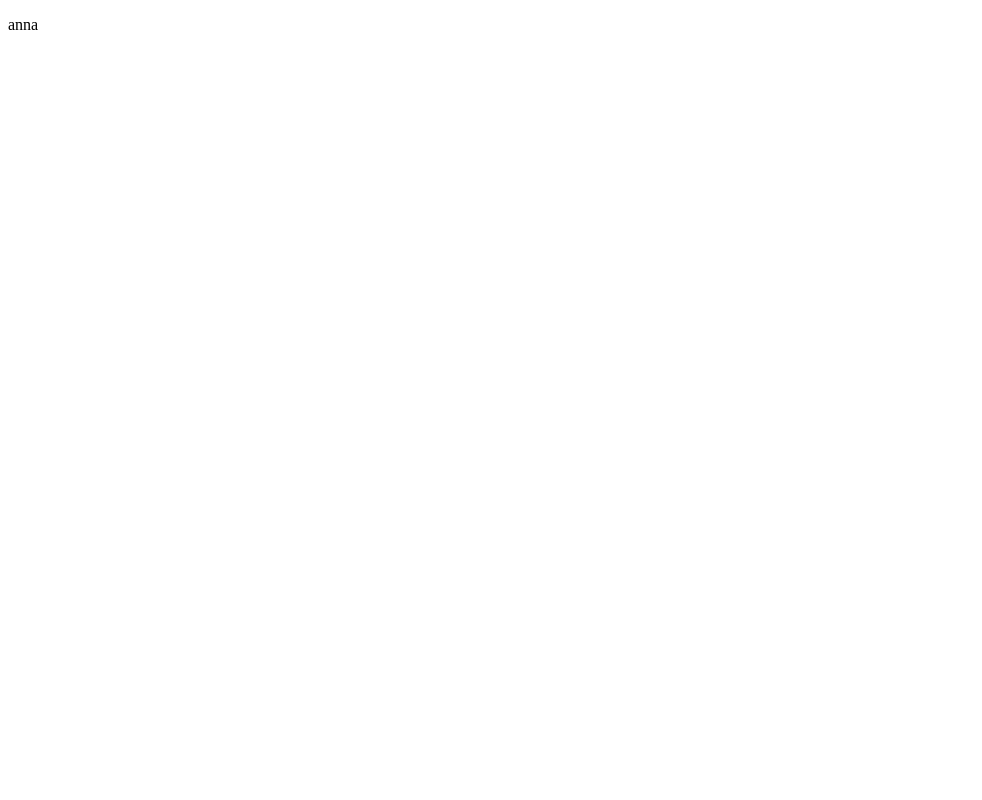
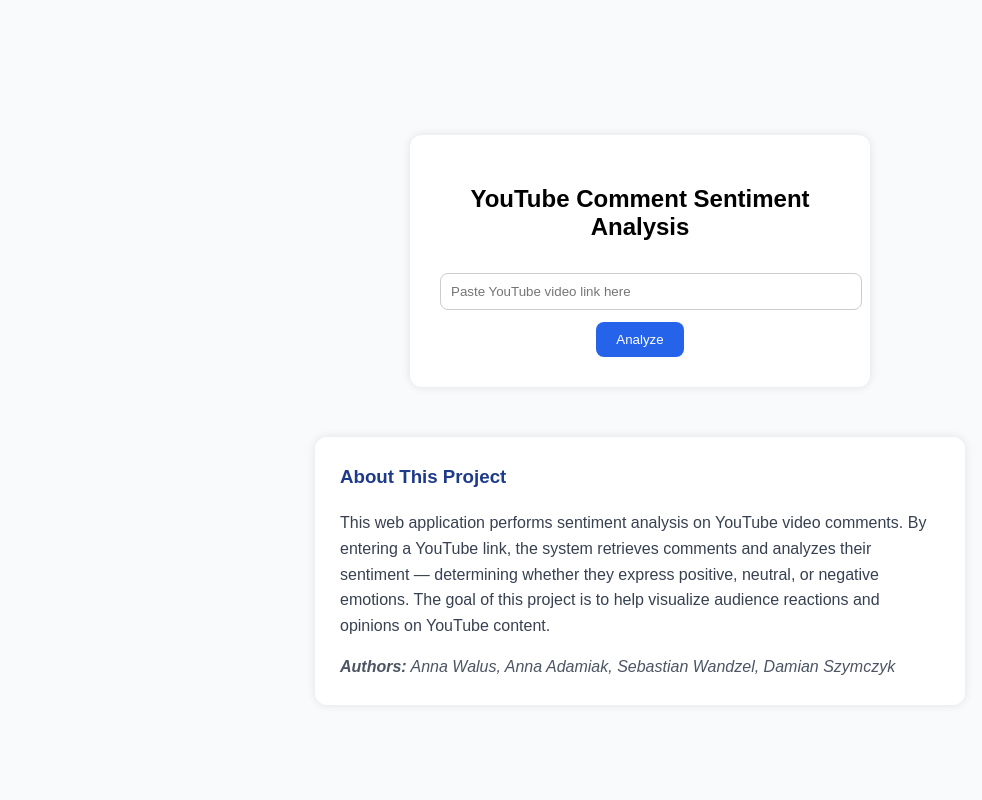
Before and after one commit to Shizo15/Sensitivity-analysis, a Django app: page / in a window 1280 px wide. Before the commit the part shown is almost empty. Shown: the whole page, without its empty margins (0-982 px from the left). Run offline with Django 5.2, Linux system fonts and the light colour scheme.

Commit message:
feat: implement main page interface

```diff
--- a/SensitivityAnalysis/SensitivityAnalysis/urls.py
+++ b/SensitivityAnalysis/SensitivityAnalysis/urls.py
@@ -20,5 +20,5 @@
 from dashboard import views
 urlpatterns = [
     path('admin/', admin.site.urls),
-    path('', views.main ),
+    path('', views.sentiment_dashboard),
 ]
--- a/SensitivityAnalysis/dashboard/templates/main.html
+++ b/SensitivityAnalysis/dashboard/templates/main.html
@@ -2,9 +2,151 @@
 <html lang="en">
 <head>
     <meta charset="UTF-8">
-    <title>Title</title>
+    <title>YouTube Sentiment Analysis</title>
+    <style>
+        body {
+            font-family: Arial, sans-serif;
+            background-color: #f9fafb;
+            display: flex;
+            flex-direction: column;
+            justify-content: center;
+            align-items: center;
+            min-height: 100vh;
+            margin: 0;
+        }
+        .container {
+            background: white;
+            padding: 30px;
+            border-radius: 12px;
+            box-shadow: 0 0 10px rgba(0,0,0,0.1);
+            width: 400px;
+            text-align: center;
+            margin-top: 40px;
+        }
+        input[type="text"] {
+            width: 100%;
+            padding: 10px;
+            margin: 12px 0;
+            border-radius: 8px;
+            border: 1px solid #ccc;
+        }
+        button {
+            background-color: #2563eb;
+            color: white;
+            border: none;
+            padding: 10px 20px;
+            border-radius: 8px;
+            cursor: pointer;
+        }
+        button:hover {
+            background-color: #1d4ed8;
+        }
+        .message {
+            margin-top: 10px;
+            padding: 8px;
+            border-radius: 6px;
+            transition: opacity 0.5s ease-in-out;
+        }
+        .success {
+            background-color: #dcfce7;
+            color: #166534;
+        }
+        .error {
+            background-color: #fee2e2;
+            color: #991b1b;
+        }
+
+        /* --- Sekcja "About" --- */
+        .about {
+            margin-top: 50px;
+            padding: 25px;
+            background: white;
+            border-radius: 12px;
+            width: 600px;
+            box-shadow: 0 0 10px rgba(0,0,0,0.1);
+            text-align: left;
+            line-height: 1.6;
+        }
+        .about h3 {
+            margin-top: 0;
+            color: #1e3a8a;
+        }
+        .about p {
+            color: #374151;
+        }
+        .authors {
+            margin-top: 15px;
+            font-style: italic;
+            color: #4b5563;
+        }
+    </style>
 </head>
 <body>
-        <p>{{ nazwa }}</p>
+    <div class="container">
+        <h2>YouTube Comment Sentiment Analysis</h2>
+
+        <!-- Django wiadomosci -->
+        {% if messages %}
+            {% for message in messages %}
+                <div class="message {% if message.tags %}{{ message.tags }}{% endif %}">
+                    {{ message }}
+                </div>
+            {% endfor %}
+        {% endif %}
+
+        <!-- Formularz YouTube -->
+        <form method="POST" onsubmit="return validateForm()">
+            {% csrf_token %}
+            <input type="text" id="youtube_link" name="youtube_link" placeholder="Paste YouTube video link here" required>
+            <button type="submit">Analyze</button>
+        </form>
+    </div>
+
+    <!-- Sekcja o aplikacji -->
+    <div class="about">
+        <h3>About This Project</h3>
+        <p>
+            This web application performs sentiment analysis on YouTube video comments.
+            By entering a YouTube link, the system retrieves comments and analyzes their sentiment
+            — determining whether they express positive, neutral, or negative emotions.
+            The goal of this project is to help visualize audience reactions and opinions on YouTube content.
+        </p>
+
+        <div class="authors">
+            <strong>Authors:</strong> Anna Walus, Anna Adamiak, Sebastian Wandzel, Damian Szymczyk
+        </div>
+    </div>
+
+    <script>
+        // Walidacja linku
+        function validateForm() {
+            const link = document.getElementById('youtube_link').value.trim();
+            const ytPattern = /^(https?:\/\/)?(www\.)?(youtube\.com|youtu\.be)\//;
+            const existingError = document.getElementById('error-message');
+
+            if (existingError) existingError.remove();
+
+            if (!ytPattern.test(link)) {
+                const container = document.querySelector('.container');
+                const errorDiv = document.createElement('div');
+                errorDiv.id = 'error-message';
+                errorDiv.className = 'message error';
+                errorDiv.textContent = 'Please enter a valid YouTube link.';
+                container.insertBefore(errorDiv, container.querySelector('form'));
+                setTimeout(() => errorDiv.remove(), 3000);
+                return false;
+            }
+            return true;
+        }
+
+        // Automatyczne zanikanie komunikatów Django
+        window.onload = function() {
+            const msgs = document.querySelectorAll('.message');
+            msgs.forEach(msg => {
+                setTimeout(() => msg.style.opacity = '0', 3000);
+                setTimeout(() => msg.remove(), 3500);
+            });
+        };
+    </script>
 </body>
 </html>
--- a/SensitivityAnalysis/dashboard/views.py
+++ b/SensitivityAnalysis/dashboard/views.py
@@ -1,10 +1,23 @@
 from django.shortcuts import render
+from django.contrib import messages
 
 # Create your views here.
 
 
-def main(request):
-    nazwa = "anna"
-    return render(request, "main.html", {
-        "nazwa": nazwa
-    })
+
+
+def sentiment_dashboard(request):
+    # Wyczyść stare komunikaty przed wyświetleniem nowych
+    storage = messages.get_messages(request)
+    storage.used = True
+
+    if request.method == "POST":
+        youtube_link = request.POST.get("youtube_link")
+
+        if not youtube_link.startswith(("https://www.youtube.com/", "https://youtu.be/")):
+            messages.error(request, "Please enter a valid YouTube link.")
+            return render(request, "main.html")
+
+        messages.success(request, "Valid YouTube link! (analysis coming soon)")
+
+    return render(request, "main.html")
```
